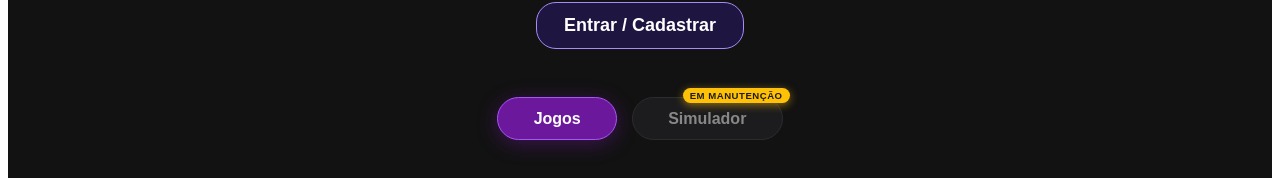
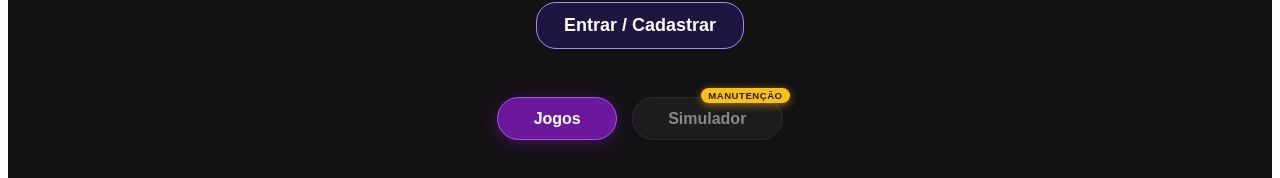
Before and after one commit to patrickcods/MatchRate, a React (Vite) app: page / in a window 1280 px wide. Shown: the part 212-390 px from the top of the page. Built offline with nearby package versions, Linux system fonts and the light colour scheme; no server answers.

Commit message:
ajustando mensagem de manutenção do simulador

```diff
--- a/src/App.jsx
+++ b/src/App.jsx
@@ -209,7 +209,7 @@ function App() {
             right: '-8px',
             boxShadow: '0 2px 8px rgba(255, 193, 7, 0.5)'
           }}>
-            EM MANUTENÇÃO
+            MANUTENÇÃO
           </span>
         </button>
 
```
